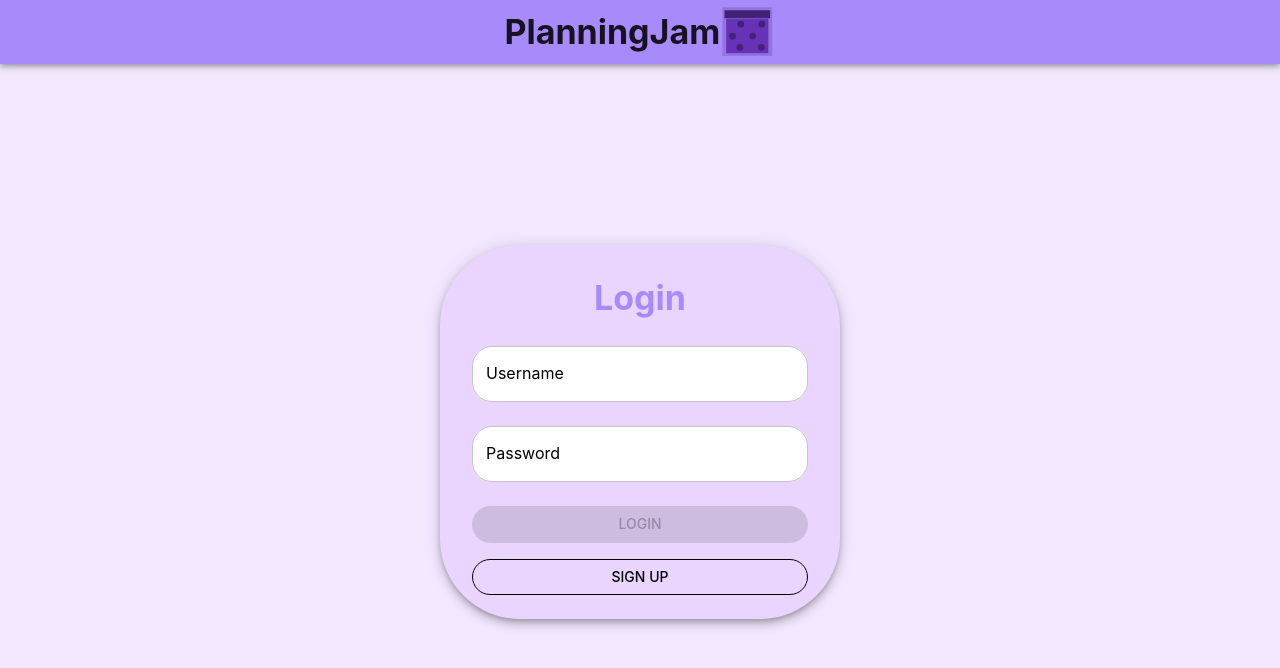
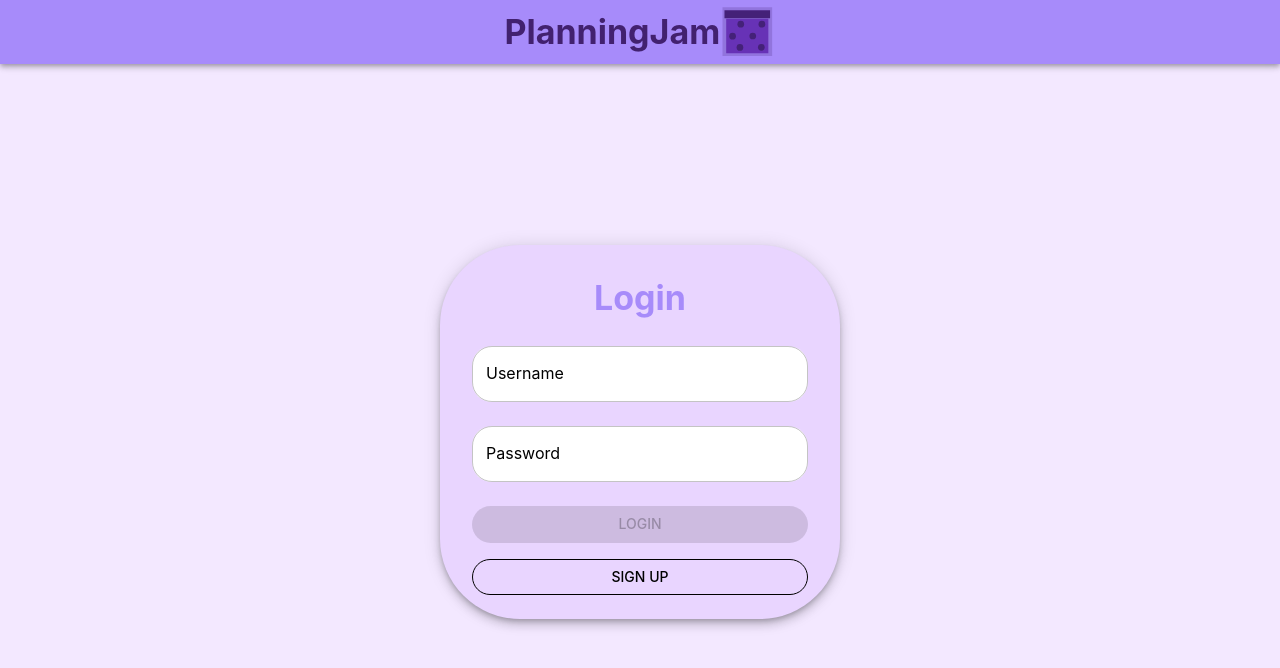
Before and after one commit to BUMETCS673/cs673olf25project-cs673olf25_team3, a React (Vite) app in the folder frontend/: page /login in a window 1280 px wide. Shown: the top 668 px of the page. Built offline with nearby package versions, Linux system fonts and the light colour scheme.

Commit message:
changing title color to dark purple

```diff
--- a/frontend/src/components/Banner.jsx
+++ b/frontend/src/components/Banner.jsx
@@ -17,7 +17,7 @@ function Banner(){
       <AppBar position="static" >
         <Toolbar>
             <div  style={{display: "flex", flexDirection: "row", justifyContent: "space-around", alignItems: "center", margin: "auto"}}>
-                <Typography align="center" variant="h4" component="div" >
+                <Typography align="center" variant="h4" component="div" color="rgb(66 33 111)">
                     PlanningJam
                 </Typography>
                 <Logo></Logo>
```
